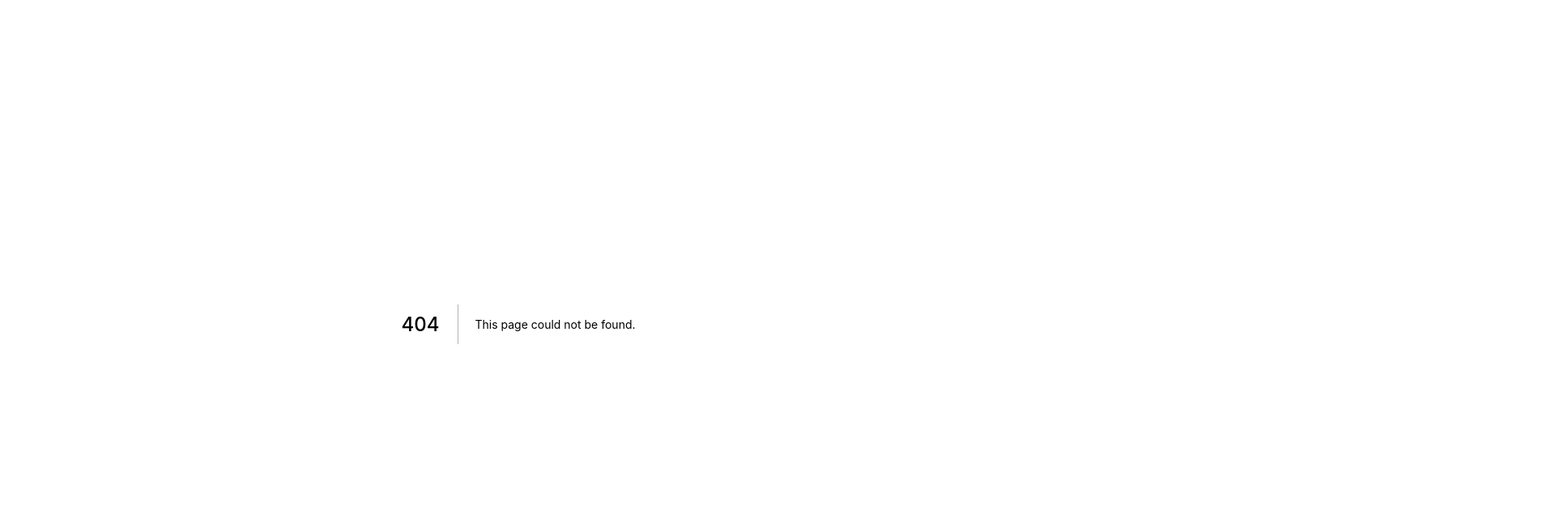
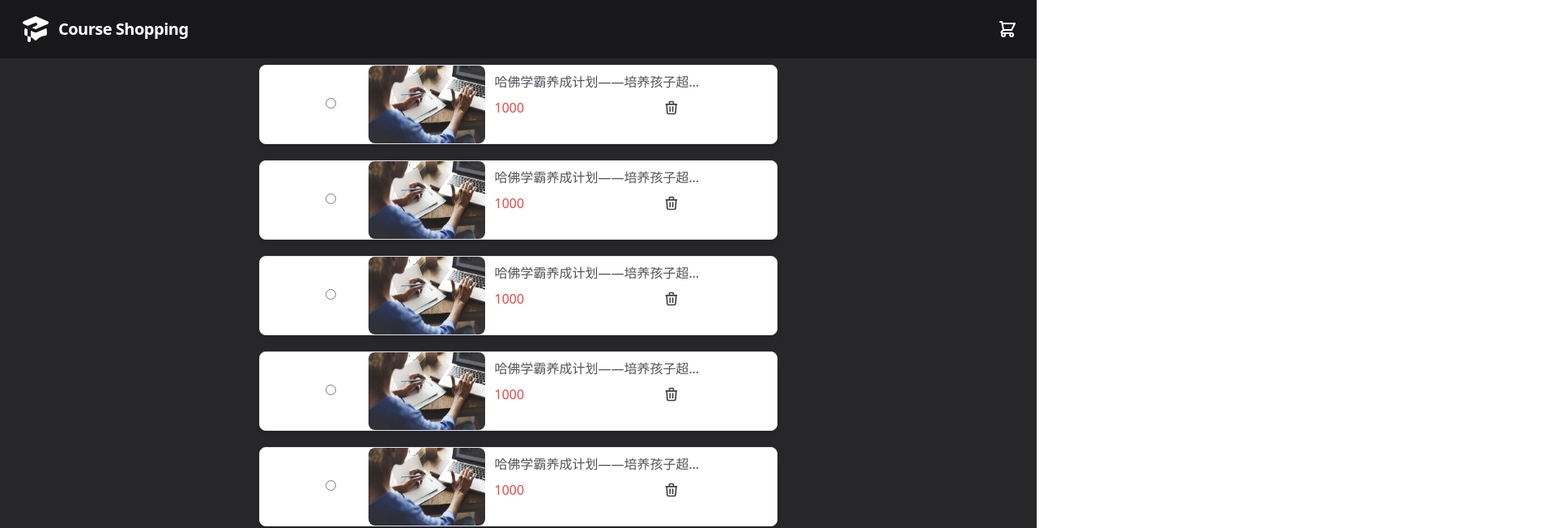
Before and after one commit to cuitaocrazy/supervision, a Next.js app in the folder web-site/simple-shopping/: page /shoppingCarList in a window 1280 px wide. Before the commit this address had no page. Shown: the top 652 px of the page at 81% size, 1920 px wide, since content can reach past the window. Built offline with nearby package versions, Linux system fonts and the light colour scheme.

Commit message:
添加购物车列表页面

```diff
--- a/web-site/simple-shopping/components/NavOrderBtn.tsx
+++ b/web-site/simple-shopping/components/NavOrderBtn.tsx
@@ -2,10 +2,12 @@ import { FC } from 'react'
 import { useAppSelector } from '../app/hook'
 import { selectCount } from '../features/order-cart/counterSlice'
 import { motion } from 'framer-motion'
+import { useRouter } from 'next/router'
 
 const NavOrderBtn: FC = () => {
   const count = useAppSelector(selectCount)
-  return <button className="relative text-white">
+  const router = useRouter()
+  return <button className="relative text-white" onClick={() => { router.push('/shoppingCarList') }}>
   <svg xmlns="http://www.w3.org/2000/svg" className="w-6 h-6" fill="none" viewBox="0 0 24 24" stroke="currentColor">
     <path strokeLinecap="round" strokeLinejoin="round" strokeWidth="2" d="M3 3h2l.4 2M7 13h10l4-8H5.4M7 13L5.4 5M7 13l-2.293 2.293c-.63.63-.184 1.707.707 1.707H17m0 0a2 2 0 100 4 2 2 0 000-4zm-8 2a2 2 0 11-4 0 2 2 0 014 0z" />
   </svg>
--- /dev/null
+++ b/web-site/simple-shopping/components/ShoppingCar.tsx
@@ -0,0 +1,31 @@
+import { FC } from 'react'
+interface CarProps {
+  image: string
+  title: string
+  amt: number
+}
+
+const ShoppingCar: FC<CarProps> = (props) => <div>
+  <div className="flex flex-row justify-center mb-5 bg-white border border-gray-200 rounded-lg shadow-md mx-80">
+    <div className="ml-2">
+      <input type="radio" name="option1" className="mt-10 mr-8" />
+    </div>
+    <div className="ml-2">
+      <img src={props.image} className="h-24 rounded-lg w-36" />
+    </div>
+    <div className="flex flex-col w-72">
+      <div className="h-10 px-3 py-2 truncate w-72 text-primary-600">{props.title}</div>
+      <div className="flex flex-row ">
+        <div className="px-3 text-red-500">{props.amt}</div>
+        <button className="ml-40 ">
+          <svg xmlns="http://www.w3.org/2000/svg" className="w-5 h-5 text-primary-700" fill="none" viewBox="0 0 24 24" stroke="currentColor">
+            <path strokeLinecap="round" strokeLinejoin="round" strokeWidth="2"
+              d="M19 7l-.867 12.142A2 2 0 0116.138 21H7.862a2 2 0 01-1.995-1.858L5 7m5 4v6m4-6v6m1-10V4a1 1 0 00-1-1h-4a1 1 0 00-1 1v3M4 7h16" />
+          </svg>
+        </button>
+      </div>
+    </div>
+  </div>
+</div>
+
+export default ShoppingCar
--- /dev/null
+++ b/web-site/simple-shopping/pages/shoppingCarList.tsx
@@ -0,0 +1,15 @@
+import type { NextPage } from 'next'
+import Layout from '../components/layout'
+import ShoppingCar from '../components/ShoppingCar'
+
+const ShoppingCarList: NextPage = () => {
+  return <Layout title="购物车">
+    <ShoppingCar image="102.jpeg" title="哈佛学霸养成计划——培养孩子超强学习力" amt={1000} />
+    <ShoppingCar image="102.jpeg" title="哈佛学霸养成计划——培养孩子超强学习力" amt={1000} />
+    <ShoppingCar image="102.jpeg" title="哈佛学霸养成计划——培养孩子超强学习力" amt={1000} />
+    <ShoppingCar image="102.jpeg" title="哈佛学霸养成计划——培养孩子超强学习力" amt={1000} />
+    <ShoppingCar image="102.jpeg" title="哈佛学霸养成计划——培养孩子超强学习力" amt={1000} />
+    <input type="button" value="立即支付" className="w-full py-3 my-10 text-sm font-medium text-white rounded-md shadow-md mx-80 bg-secondary-500 focus:outline-none hover:bg-secondary-700 hover:shadow-none"></input>
+  </Layout>
+}
+export default ShoppingCarList
```
